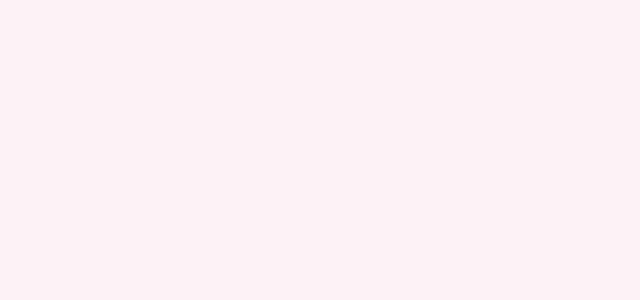
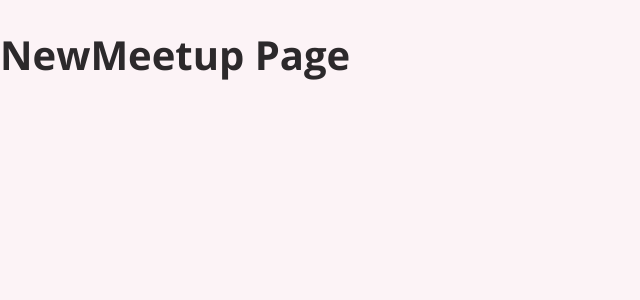
Before and after one commit to zakaria-akash/react-refresher-meetup-app, a React (Create React App) app: page /new-meetup in a window 1280 px wide. Shown: the top 300 px of the page, without its empty margins (0-640 px from the left). Built offline with nearby package versions, Linux system fonts and the light colour scheme.

Commit message:
adding routing to our project

```diff
--- a/src/App.js
+++ b/src/App.js
@@ -1,5 +1,26 @@
-function App() {
-  return <div></div>;
-}
+import React from "react";
+import { Route, Switch } from "react-router-dom";
+
+import AllMeetups from "./pages/AllMeetups";
+import Favorites from "./pages/Favorites";
+import NewMeetup from "./pages/NewMeetup";
+
+const App = () => {
+  return (
+    <div>
+      <Switch>
+        <Route exact path="/">
+          <AllMeetups />
+        </Route>
+        <Route path="/new-meetup">
+          <NewMeetup />
+        </Route>
+        <Route path="/favorites">
+          <Favorites />
+        </Route>
+      </Switch>
+    </div>
+  );
+};
 
 export default App;
--- /dev/null
+++ b/src/pages/AllMeetups.js
@@ -0,0 +1,11 @@
+import React from "react";
+
+const AllMeetups = () => {
+  return (
+    <div>
+      <h1>AllMeetups Page</h1>
+    </div>
+  );
+};
+
+export default AllMeetups;
--- /dev/null
+++ b/src/pages/Favorites.js
@@ -0,0 +1,11 @@
+import React from "react";
+
+const Favorites = () => {
+  return (
+    <div>
+      <h1>Favorites Page</h1>
+    </div>
+  );
+};
+
+export default Favorites;
--- /dev/null
+++ b/src/pages/NewMeetup.js
@@ -0,0 +1,11 @@
+import React from "react";
+
+const NewMeetup = () => {
+  return (
+    <div>
+      <h1>NewMeetup Page</h1>
+    </div>
+  );
+};
+
+export default NewMeetup;
```
